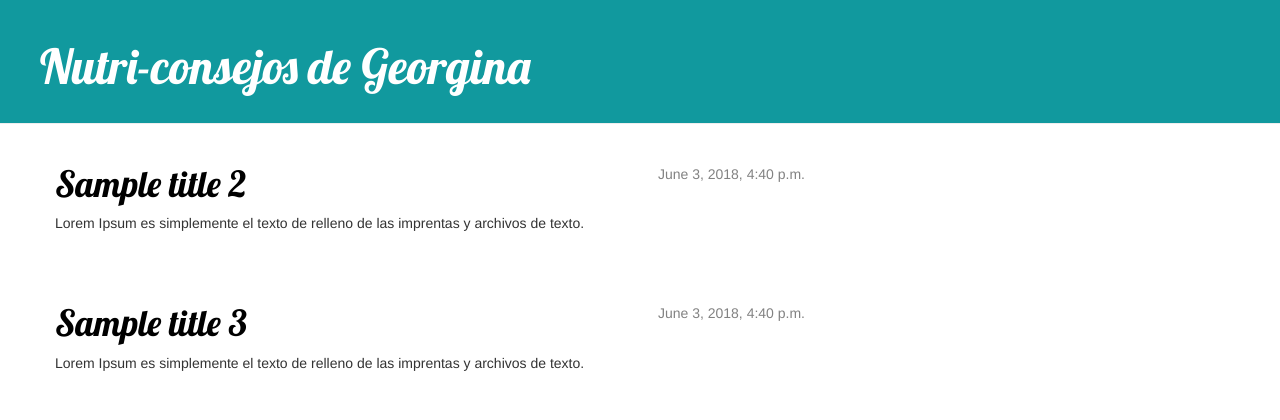
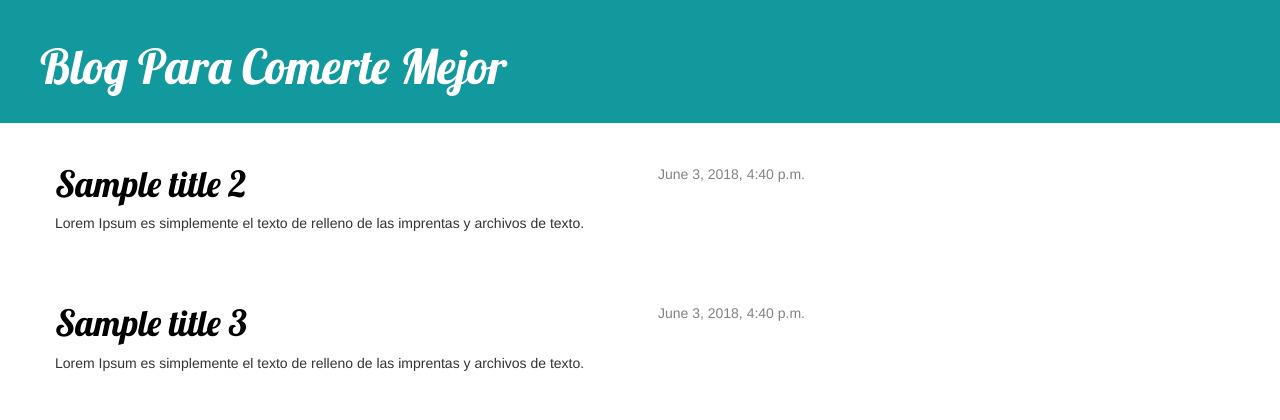
Before and after one commit to Cortocircuito/georgina-mysite, a Django app: page /blog in a window 1280 px wide. Shown: the top 420 px of the page. Run offline with Django 3.2, Linux system fonts and the light colour scheme; data comes from the database, SQL or seed files in the repository; some libraries are stand-ins or nearby versions.

Commit message:
Blog se llama Para Comerte Mejor

```diff
--- a/blog/templates/blog/base.html
+++ b/blog/templates/blog/base.html
@@ -3,7 +3,7 @@
 <html lang="es">
   <head>
     <meta charset="UTF-8"/>
-    <title>Nutri-consejos de Georgina</title>
+    <title>Blog Para Comerte Mejor</title>
     <link rel="stylesheet" href="//maxcdn.bootstrapcdn.com/bootstrap/3.2.0/css/bootstrap.min.css">
     <link rel="stylesheet" href="//maxcdn.bootstrapcdn.com/bootstrap/3.2.0/css/bootstrap-theme.min.css">
     <link href="//fonts.googleapis.com/css?family=Lobster&subset=latin,latin-ext" rel="stylesheet" type="text/css">
@@ -11,7 +11,7 @@
   </head>
   <body>
     <div class="page-header">
-      <h1><a href="/">Nutri-consejos de Georgina</a></h1>
+      <h1><a href="/">Blog Para Comerte Mejor</a></h1>
     </div>
 
     <div class="content container">
--- a/myprofile/templates/myprofile/index.html
+++ b/myprofile/templates/myprofile/index.html
@@ -76,8 +76,8 @@
         <div class="my-auto">
           <h1 class="mb-0">Georgina <span class="text-primary">Dávila</span></h1>
 
-          <div class="subheading mb-5">C\Palma Nº33 · Palma de Mallorca, 07010 · (666) 666-666 ·
-            <a href="mailto:name@email.com">gigi@email.com</a>
+          <div class="subheading mb-5">Palma de Mallorca, 07010 · (666) 666-666 ·
+            <a href="mailto:georgina@email.com">email</a>
           </div>
           <p class="mb-5">Soy una experimentada nutricionista especializada en Cineantropometría y Nutrición Deportiva. Además poseo un curso de Especialización en Obesidad, así tengo las aptitudes necesarias para ayudar a pacientes con esta patología. Me apasiona mi trabajo y es por ello que además administro un proyecto online llamado "Para comerte mejor", donde trato de dar ideas para platos sencillos y saludables.</p>
           <ul class="list-inline list-social-icons mb-0">
```
